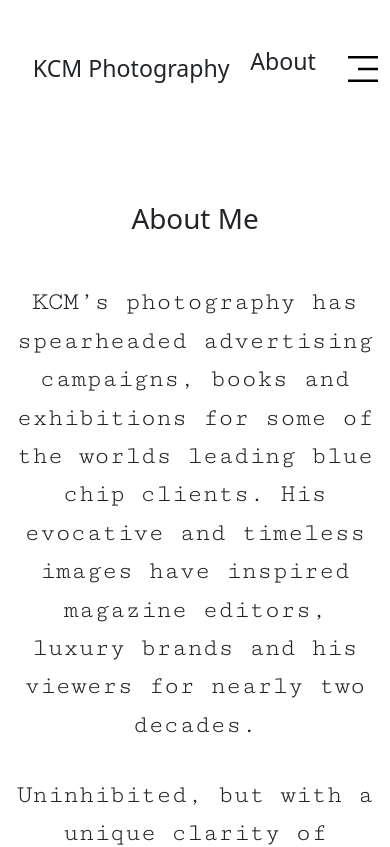
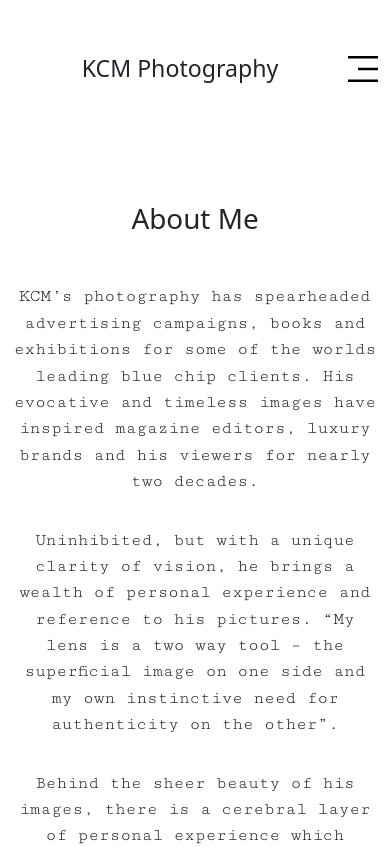
Before and after one commit to lpattis1/react-photographysite, a React (Create React App) app: page /about in a window 390 px wide. Shown: the top 847 px of the page. Built offline with nearby package versions, Linux system fonts and the light colour scheme.

Commit message:
Fixed about section styling.

```diff
--- a/src/index.css
+++ b/src/index.css
@@ -615,6 +615,13 @@
     margin-top: 1rem;
     margin-bottom: 3rem;
   }
+
+  .about-kcm {
+    font-size: 1.3rem;
+    font-family: "Cutive Mono", monospace;
+    text-align: center;
+    margin-bottom: 2rem;
+  }
 }
 
 @media only screen and (max-width: 520px) {
@@ -630,6 +637,13 @@
     height: 9rem;
     margin-top: 1rem;
     margin-bottom: 3rem;
+  }
+
+  .about-kcm {
+    font-size: 1.1rem;
+    font-family: "Cutive Mono", monospace;
+    text-align: center;
+    margin-bottom: 2rem;
   }
 }
 
@@ -664,7 +678,8 @@
   .contact-text,
   .scenic-text,
   .advertisement-text,
-  .films-text {
+  .films-text,
+  .about-text {
     display: none !important;
   }
 }
```
